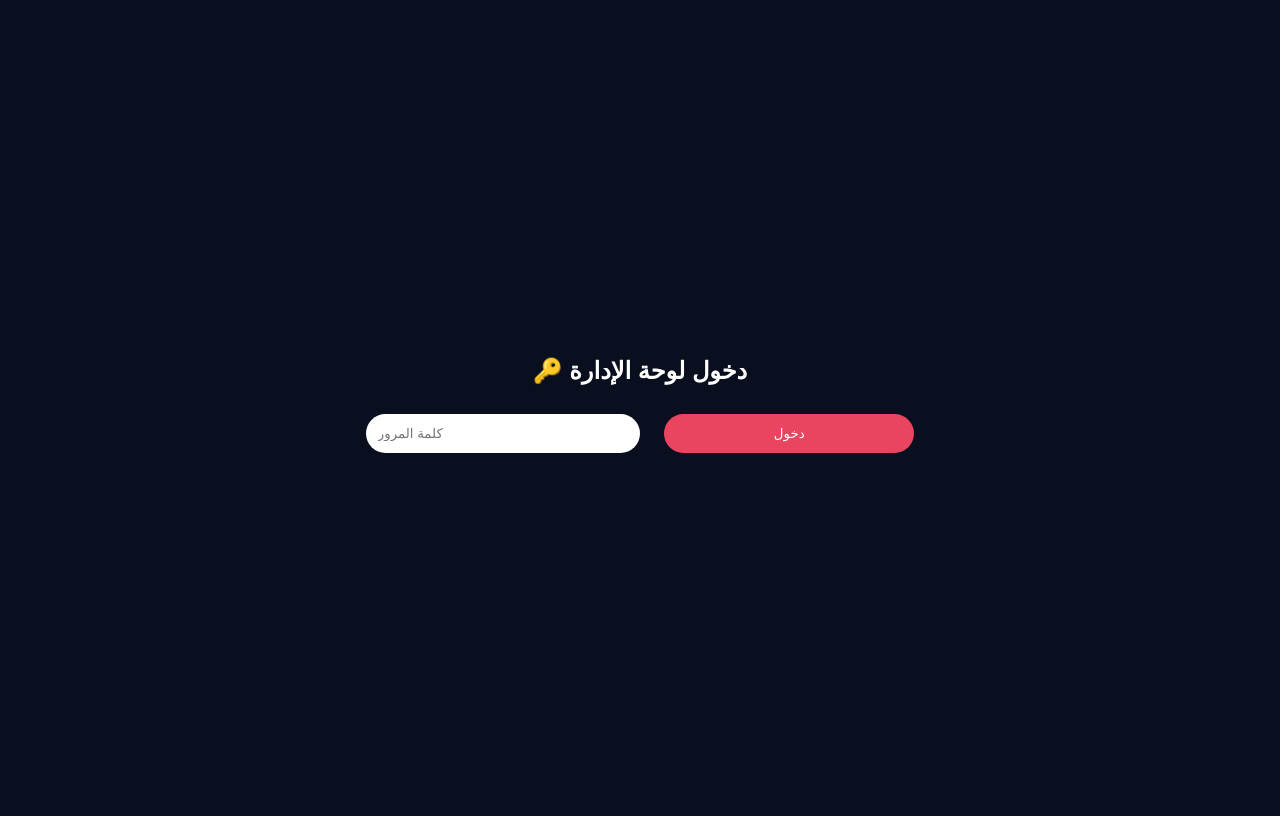
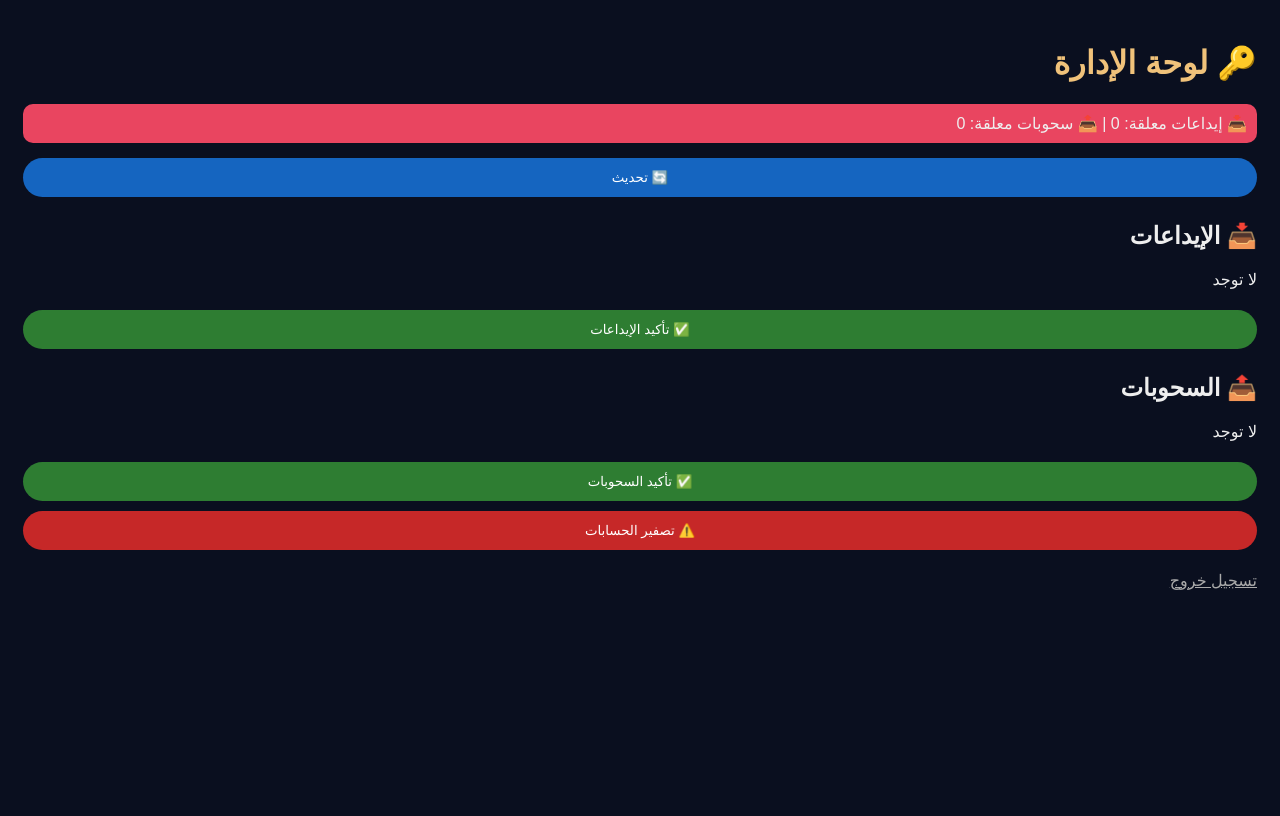
Before and after one commit to hafezsalahali9-stack/Looo, a Flask app: page /admin in a window 1280 px wide. After the commit the page ends 590 px from the top, so only its background shows below. Run offline with Flask 3, Linux system fonts and the light colour scheme; the visitor is signed in with stand-in values (Sample User, id 1); data that the repository does not hold is empty.

Commit message:
Update admin.html

```diff
--- a/templates/admin.html
+++ b/templates/admin.html
@@ -1,30 +1,58 @@
 <!DOCTYPE html>
-<html>
-<head><meta charset="UTF-8"><title>دخول الإدارة</title>
-<style>
-    body { background: #0a0f1f; color: white; font-family: Arial; display: flex; justify-content: center; align-items: center; height: 100vh; }
-    input, button { padding: 12px; margin: 10px; border-radius: 20px; border: none; width: 250px; }
-    button { background: #e94560; color: white; cursor: pointer; }
-</style>
+<html lang="ar" dir="rtl">
+<head>
+    <meta charset="UTF-8"><title>لوحة الإدارة</title>
+    <style>
+        body { font-family: Arial; background: #0a0f1f; color: #eee; padding: 15px; }
+        h1 { color: #f0c27a; }
+        .stats { background: #e94560; padding: 10px; border-radius: 10px; margin: 10px 0; }
+        .card { background: #0f3460; padding: 15px; border-radius: 12px; margin: 10px 0; }
+        .card img { max-width: 100%; max-height: 200px; border-radius: 8px; display: block; margin: 10px 0; }
+        button { background: #2e7d32; color: white; border: none; padding: 12px; border-radius: 25px; width: 100%; margin: 5px 0; cursor: pointer; }
+        .btn-red { background: #c62828; }
+        .btn-blue { background: #1565c0; }
+    </style>
 </head>
 <body>
-<div style="text-align:center;">
-    <h2>🔑 دخول لوحة الإدارة</h2>
-    <input type="password" id="pass" placeholder="كلمة المرور">
-    <button onclick="login()">دخول</button>
-    <p id="msg"></p>
-</div>
-<script>
-async function login() {
-    const res = await fetch('/admin/login', {
-        method:'POST',
-        headers:{'Content-Type':'application/json'},
-        body:JSON.stringify({password: document.getElementById('pass').value})
-    });
-    const data = await res.json();
-    if(data.success) location.reload();
-    else document.getElementById('msg').innerHTML = '❌ ' + (data.error||'خطأ');
-}
-</script>
+    <h1>🔑 لوحة الإدارة</h1>
+    <div class="stats" id="stats"></div>
+    <button class="btn-blue" onclick="loadAll()">🔄 تحديث</button>
+
+    <h2>📥 الإيداعات</h2>
+    <div id="deposits"></div>
+    <button onclick="approve('/admin/approve-deposits')">✅ تأكيد الإيداعات</button>
+
+    <h2>📤 السحوبات</h2>
+    <div id="withdrawals"></div>
+    <button onclick="approve('/admin/approve-withdrawals')">✅ تأكيد السحوبات</button>
+
+    <button class="btn-red" onclick="resetUsers()">⚠️ تصفير الحسابات</button>
+    <p><a href="/admin/logout" style="color:#aaa;">تسجيل خروج</a></p>
+
+    <script>
+        async function api(url, m='GET', b=null) {
+            const o = {method:m, headers:{'Content-Type':'application/json'}};
+            if(b) o.body = JSON.stringify(b);
+            const r = await fetch(url, o);
+            return await r.json();
+        }
+        async function loadAll() {
+            const stats = await api('/api/admin/stats');
+            document.getElementById('stats').innerHTML = `📥 إيداعات معلقة: ${stats.pending_deposits} | 📤 سحوبات معلقة: ${stats.pending_withdrawals}`;
+            const deps = await api('/api/admin/deposits');
+            document.getElementById('deposits').innerHTML = deps.length===0?'<p>لا توجد</p>':deps.map(d=>`<div class="card">💰 ${d.amount} ل.س - ${d.timestamp} - <strong>${d.status}</strong>${d.image?`<img src="${d.image}">`:''}</div>`).join('');
+            const wits = await api('/api/admin/withdrawals');
+            document.getElementById('withdrawals').innerHTML = wits.length===0?'<p>لا توجد</p>':wits.map(w=>`<div class="card">💸 ${w.amount} ل.س إلى ${w.account} - ${w.timestamp} - <strong>${w.status}</strong></div>`).join('');
+        }
+        async function approve(url) { if(confirm('تأكيد؟')) { await api(url,'POST'); loadAll(); } }
+        async function resetUsers() {
+            const pw = prompt('كلمة مرور المسؤول:');
+            if(!pw) return;
+            const r = await api('/api/admin/reset_users','POST',{password:pw});
+            alert(r.message||r.error);
+            loadAll();
+        }
+        loadAll();
+    </script>
 </body>
 </html>
```
